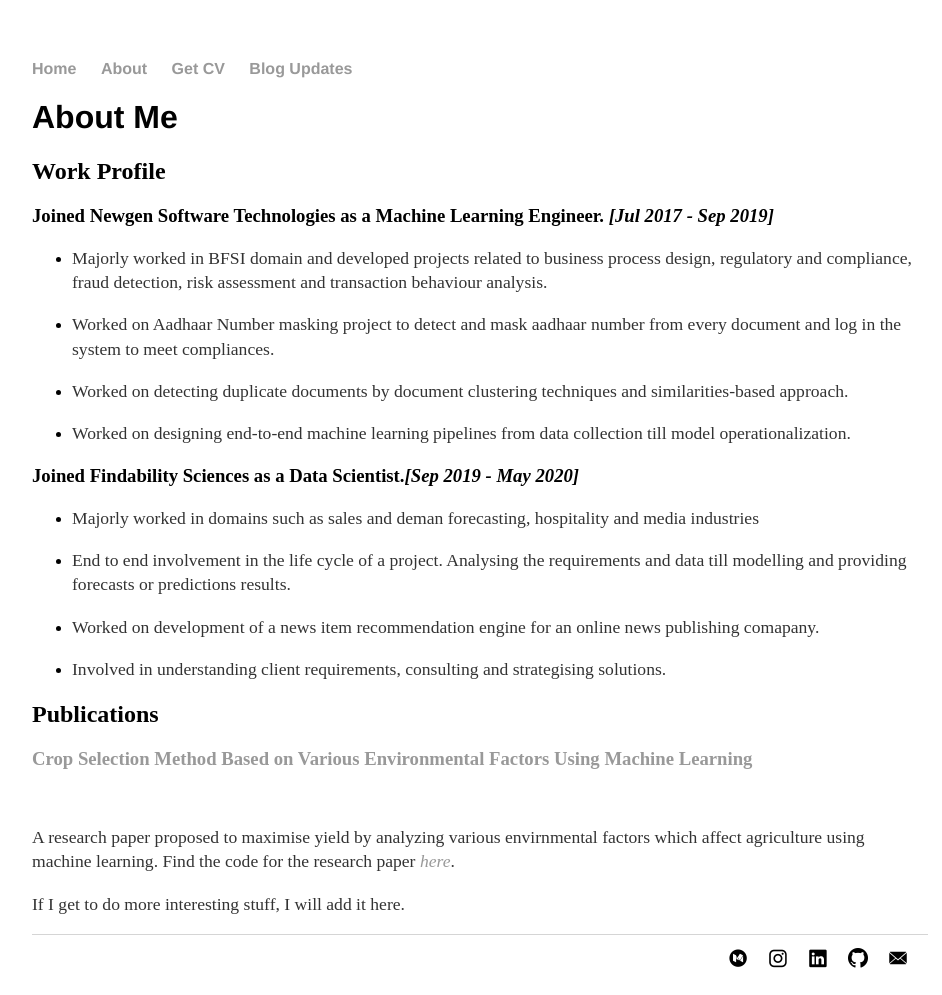
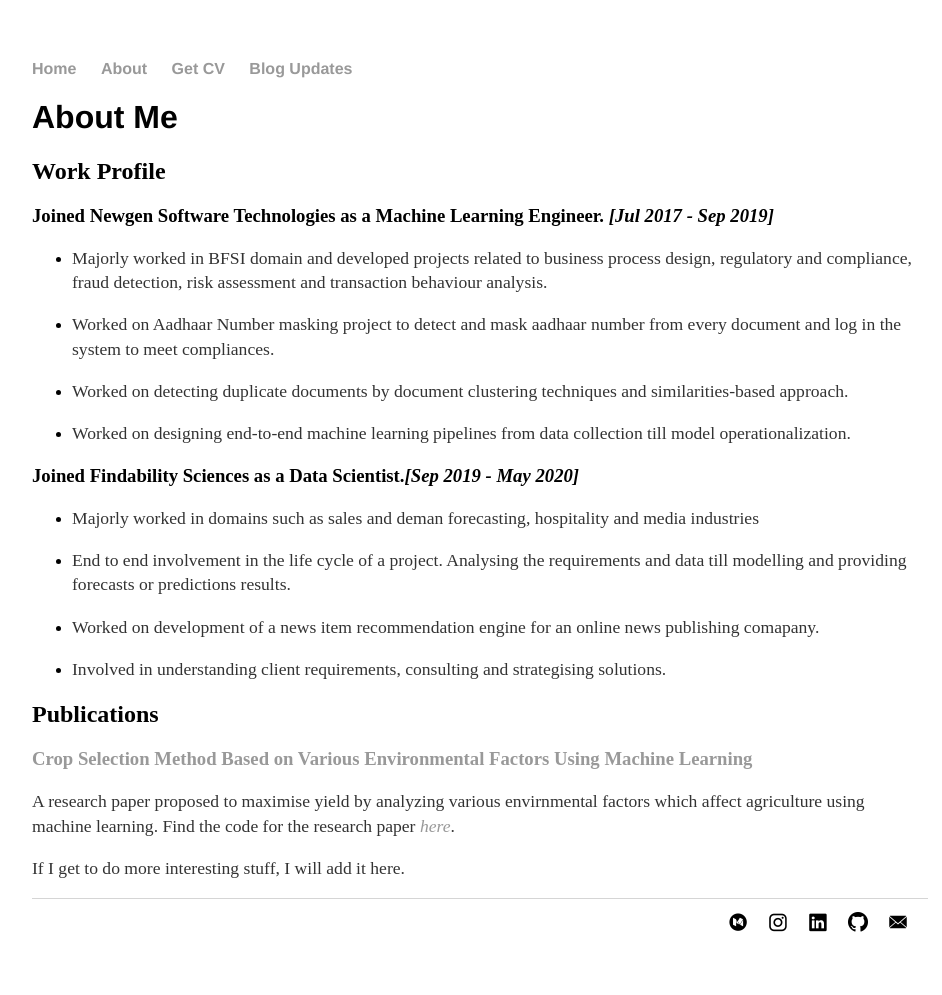
Before and after one commit to nishitjain/nishitjain.github.io, a Jekyll site: the page built from about/index.html, in a window 1280 px wide. Shown: the whole page, without its empty margins (160-1102 px from the left). Built offline with Jekyll 4.4.1, drawn with Linux system fonts in a browser that asks for light colours; after the commit the page ends 959 px from its top, so only the background shows below that.

```diff
--- a/about/index.html
+++ b/about/index.html
@@ -21,7 +21,7 @@ title: About | Nishit Jain
 	</ul>
 
 	<h2>Publications</h2>
-	<a href="https://www.irjet.net/archives/V4/i2/IRJET-V4I2299.pdf"><h3>Crop Selection Method Based on Various Environmental Factors Using Machine Learning</h3></a><br>
+	<a href="https://www.irjet.net/archives/V4/i2/IRJET-V4I2299.pdf"><h3>Crop Selection Method Based on Various Environmental Factors Using Machine Learning</h3></a>
 	<p>A research paper proposed to maximise yield by analyzing various envirnmental factors which affect agriculture using machine learning. Find the code for the research paper <a href="https://github.com/nishitjain/AgSmart"><em>here</em></a>.</p>
 
 	<p>If I get to do more interesting stuff, I will add it here.</p>
```
